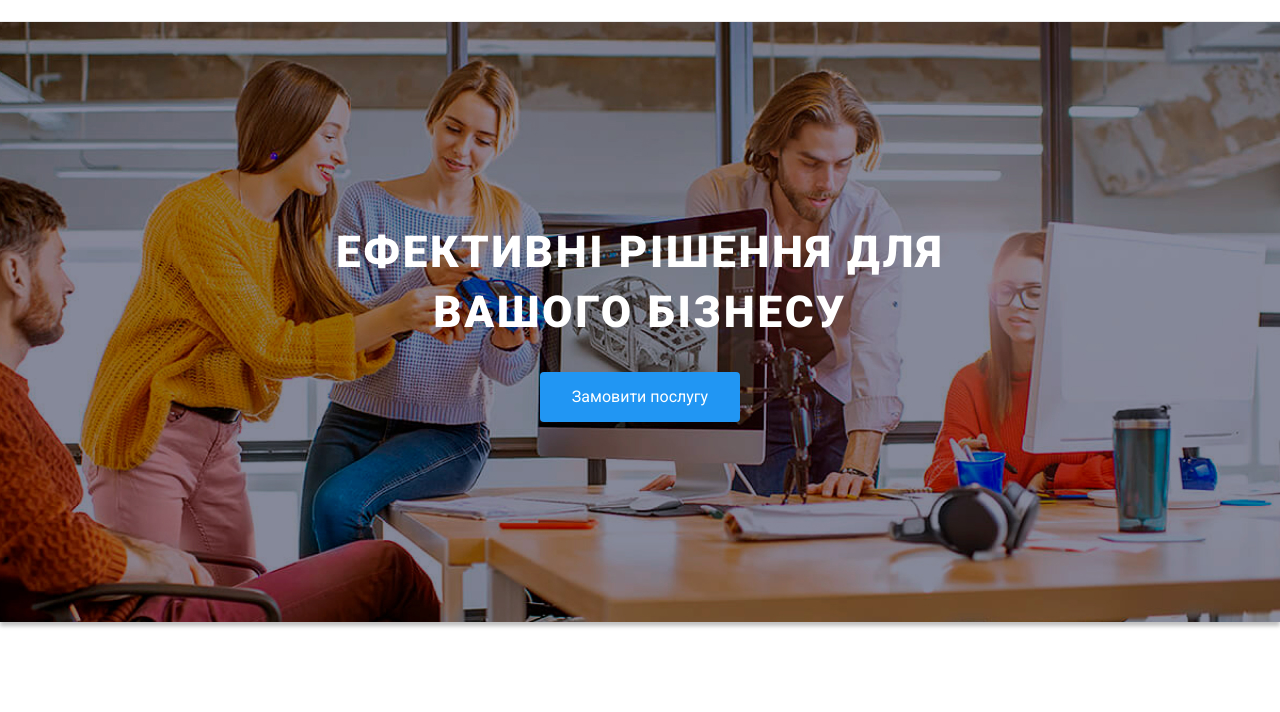
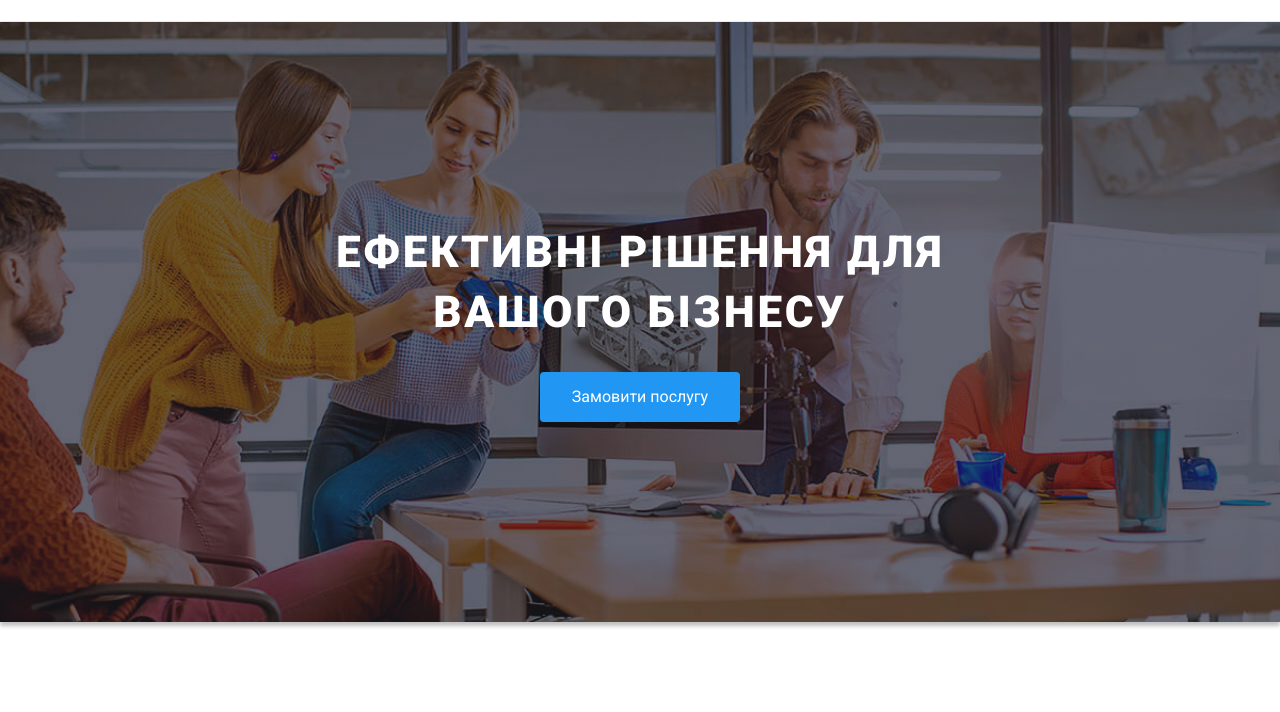
Before and after one commit to VychopenNazar/goit-markup-hw-04, a plain HTML site: page index.html in a window 1280 px wide. Shown: the part 58-770 px from the top of the page. Drawn offline with Linux system fonts and the light colour scheme.

Commit message:
додав градієнт

```diff
--- a/css/style.css
+++ b/css/style.css
@@ -284,8 +284,7 @@ ul {
 /* Шапка */
 
 .hero {
-  background: rgba(47, 48, 58, 0.4);
-  background-image: url(../images/hero-bg.jpg);
+  background-image: linear-gradient(to right, rgba(47, 48, 58, 0.4), rgba(47, 48, 58, 0.4)), url(../images/hero-bg.jpg);
   background-repeat: no-repeat;
   background-position: center;
   max-width: 1600px;
```
